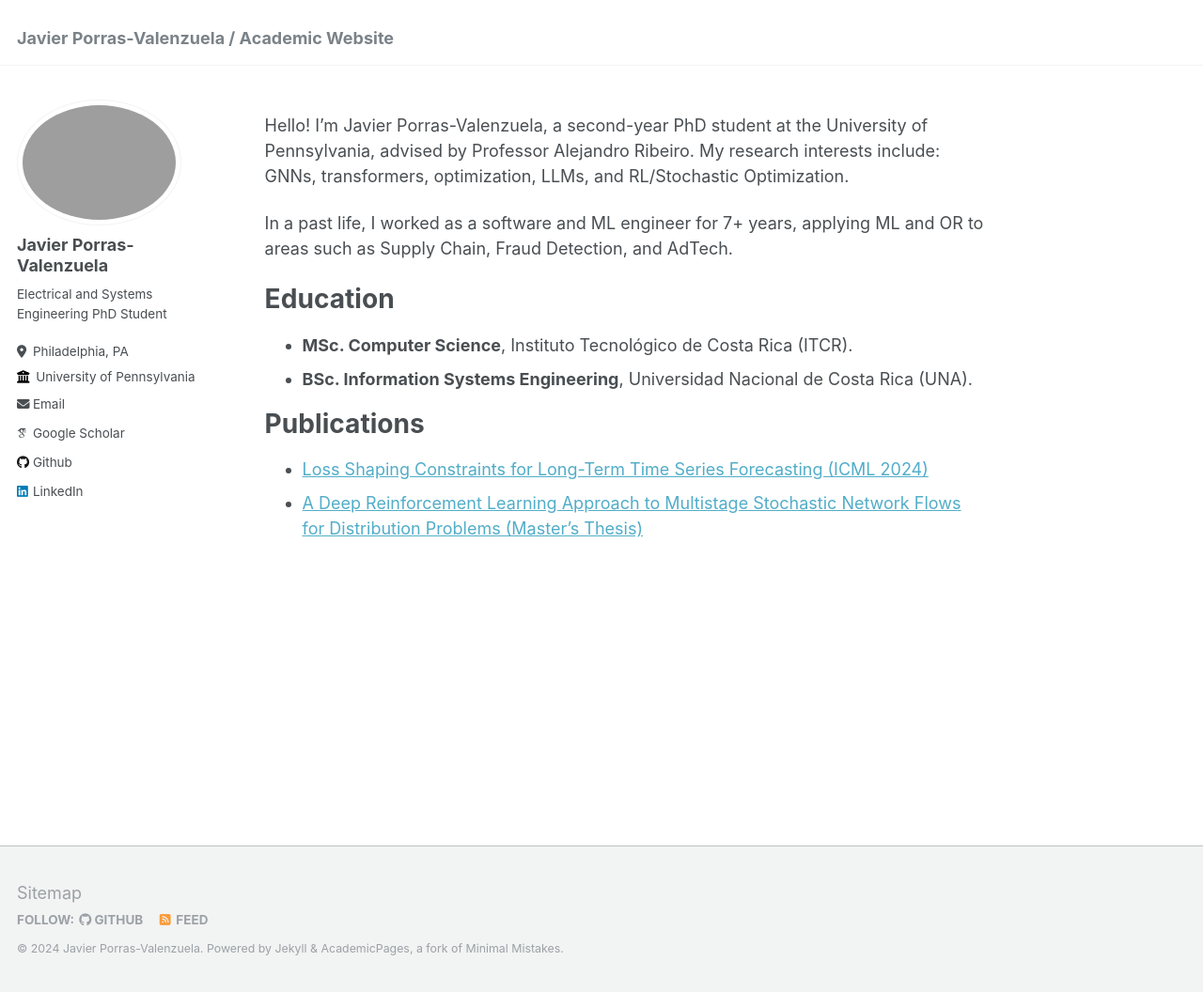
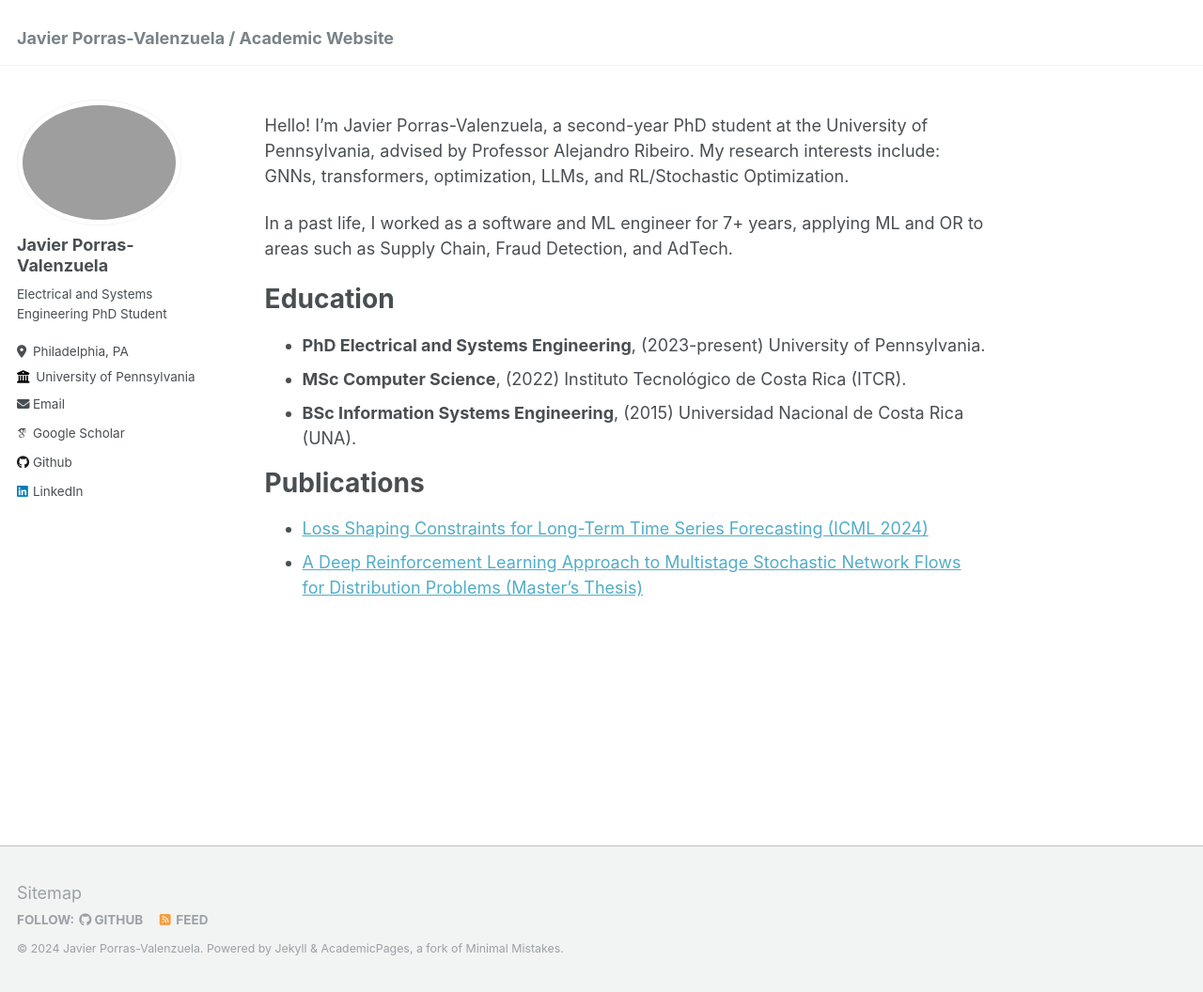
Before and after one commit to jotaporras/jotaporras.github.io, a Jekyll site: the page built from _pages/about.md, in a window 1280 px wide and 1056 px high. Shown: the whole window at 94% size. Built offline with Jekyll 4.4.1, drawn with Linux system fonts in a browser that asks for light colours; some web fonts are replaced.

Commit message:
Update education

```diff
--- a/_pages/about.md
+++ b/_pages/about.md
@@ -13,8 +13,9 @@ In a past life, I worked as a software and ML engineer for 7+ years, applying ML
 
 Education
 ======
-- **MSc. Computer Science**, Instituto Tecnológico de Costa Rica (ITCR).
-- **BSc. Information Systems Engineering**, Universidad Nacional de Costa Rica (UNA).
+- **PhD Electrical and Systems Engineering**, (2023-present) University of Pennsylvania.
+- **MSc Computer Science**, (2022) Instituto Tecnológico de Costa Rica (ITCR).
+- **BSc Information Systems Engineering**, (2015) Universidad Nacional de Costa Rica (UNA).
 
 Publications
 ======
```
